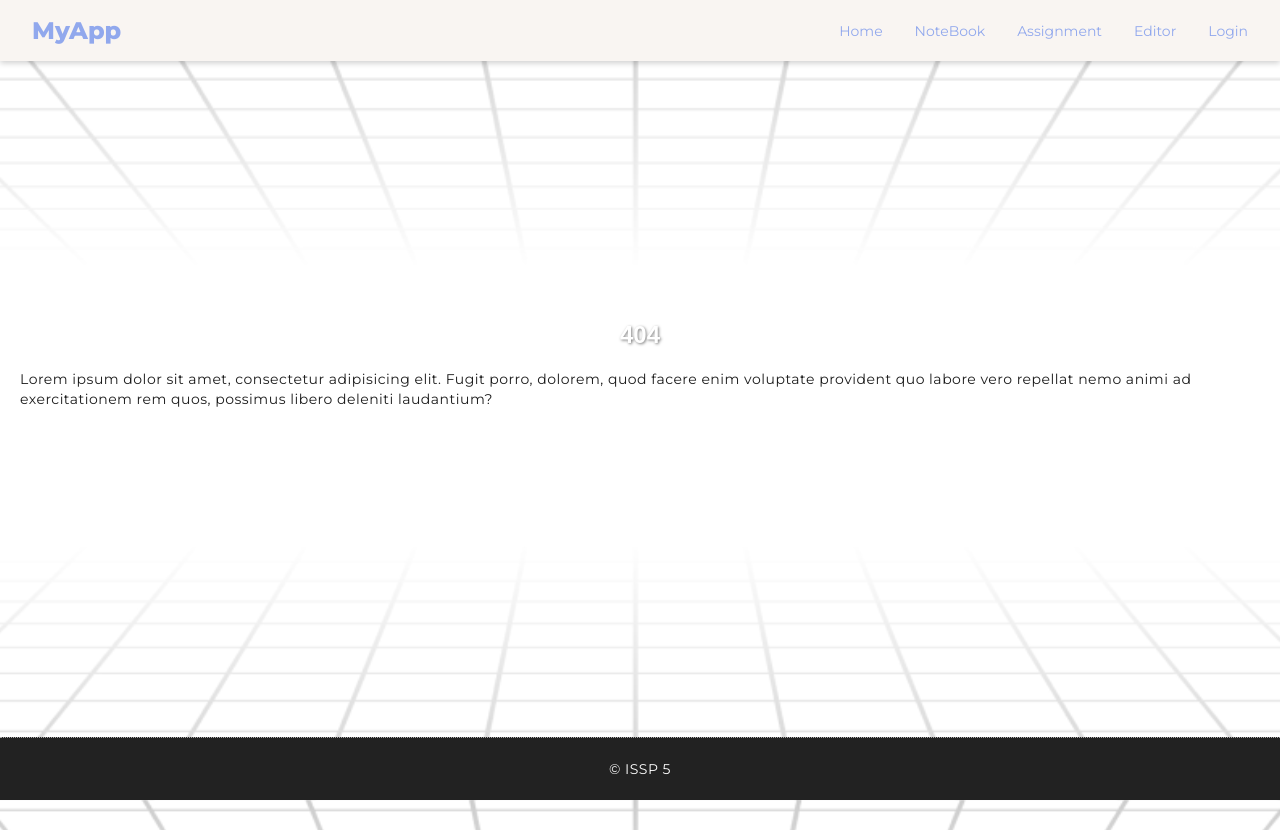
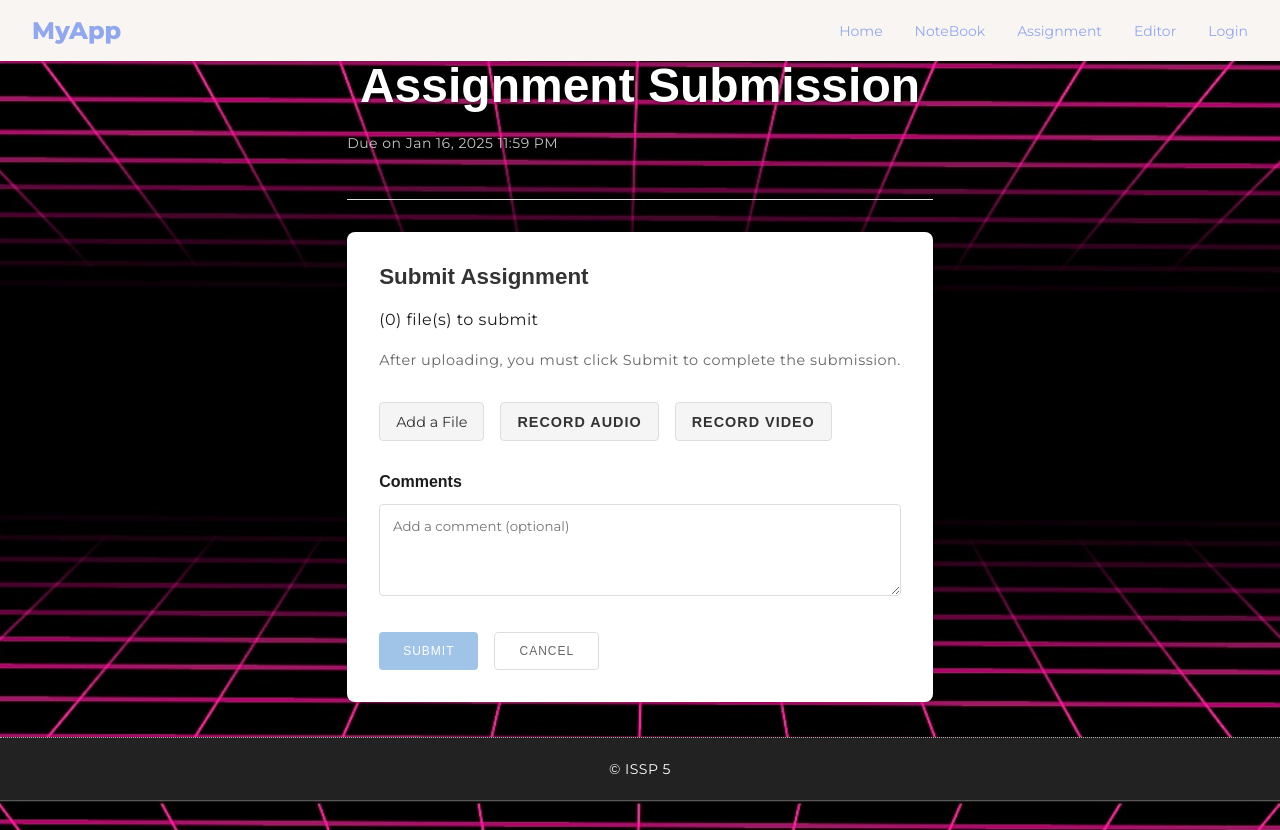
Before and after one commit to JBB0807/ISSP5-Front-End, a React (Vite) app: page /assignment in a window 1280 px wide. Built offline with nearby package versions, Linux system fonts and the light colour scheme; a web font is replaced by a local one.

Commit message:
Add Assignment Page and Update Header; Replace Background Image

```diff
--- a/src/components/Header.jsx
+++ b/src/components/Header.jsx
@@ -17,6 +17,9 @@ const Header = () => {
           <li>
             <Link to="/login">Login</Link>
           </li>
+          <li>
+            <Link to="/assignment">Assignment</Link>
+          </li>
         </ul>
       </nav>
     </header>
--- /dev/null
+++ b/src/pages/AssignmentPage.jsx
@@ -0,0 +1,107 @@
+// Page - Assignment
+import { useEffect, useState } from 'react';
+import '../scss/styles.scss';
+
+const AssignmentPage = () => {
+    const [files, setFiles] = useState([]);
+
+    useEffect(() => {
+        document.title = 'Assignment';
+    }, []);
+
+    const handleFileChange = (e) => {
+        if (e.target.files) {
+            const newFiles = Array.from(e.target.files);
+            setFiles(prevFiles => [...prevFiles, ...newFiles]);
+        }
+    };
+
+    const handleRemoveFile = (index) => {
+        setFiles(prevFiles => prevFiles.filter((_, i) => i !== index));
+    };
+
+    const handleSubmit = (e) => {
+        e.preventDefault();
+        // Here you would typically send the files to a server
+        console.log('Files to submit:', files);
+        alert('Assignment submitted successfully!');
+    };
+
+    return (
+        <main className="assignment-page">
+            <section>
+                <div className="assignment-header">
+                    <h2>Assignment Submission</h2>
+                    <div className="due-date">
+                        <p>Due on Jan 16, 2025 11:59 PM</p>
+                    </div>
+                </div>
+
+                <div className="assignment-container">
+                    <div className="assignment-info">
+                        <h3>Submit Assignment</h3>
+                        <p className="files-count">({files.length}) file(s) to submit</p>
+                        <p className="submission-note">After uploading, you must click Submit to complete the submission.</p>
+                    </div>
+
+                    <div className="file-upload-section">
+                        <div className="upload-buttons">
+                            <label className="file-upload-btn">
+                                <input
+                                    type="file"
+                                    multiple
+                                    onChange={handleFileChange}
+                                    style={{ display: 'none' }}
+                                />
+                                Add a File
+                            </label>
+                            <button className="record-audio-btn">Record Audio</button>
+                            <button className="record-video-btn">Record Video</button>
+                        </div>
+
+                        {files.length > 0 && (
+                            <div className="files-list">
+                                <h4>Selected Files:</h4>
+                                <ul>
+                                    {files.map((file, index) => (
+                                        <li key={index} className="file-item">
+                                            <span className="file-name">{file.name}</span>
+                                            <span className="file-size">({(file.size / 1024).toFixed(2)} KB)</span>
+                                            <button
+                                                className="remove-file-btn"
+                                                onClick={() => handleRemoveFile(index)}
+                                            >
+                                                Remove
+                                            </button>
+                                        </li>
+                                    ))}
+                                </ul>
+                            </div>
+                        )}
+                    </div>
+
+                    <div className="comments-section">
+                        <h4>Comments</h4>
+                        <textarea
+                            placeholder="Add a comment (optional)"
+                            rows="4"
+                        ></textarea>
+                    </div>
+
+                    <div className="submission-buttons">
+                        <button
+                            className="submit-btn"
+                            onClick={handleSubmit}
+                            disabled={files.length === 0}
+                        >
+                            Submit
+                        </button>
+                        <button className="cancel-btn">Cancel</button>
+                    </div>
+                </div>
+            </section>
+        </main>
+    );
+};
+
+export default AssignmentPage;
--- a/src/routers/AppRouter.jsx
+++ b/src/routers/AppRouter.jsx
@@ -11,6 +11,7 @@ import HomePage from "../pages/HomePage";
 import LoginPage from "../pages/LoginPage";
 import PageCodeEditor from "../pages/CodeEditor";
 import PageNotFound from "../pages/PageNotFound";
+import AssignmentPage from "../pages/AssignmentPage";
 import Hero from "../components/Hero";
 import Navbar from "../components/Navbar";
 import Services from "../components/Services";
@@ -39,6 +40,7 @@ const AppRouter = () => {
               </ProtectedRoute>
             }
           />
+          <Route path="/assignment" element={<AssignmentPage />} />
           <Route path="*" element={<PageNotFound />} />
         </Routes>
 
--- a/src/scss/page/_login.scss
+++ b/src/scss/page/_login.scss
@@ -29,7 +29,7 @@
 
 body {
   background: transparent;
-  background-image: url("../../../public/images/grid-background.png");
+  background-image: url("../../../public/images/grid-background.jpg");
   background-size: cover;
   background-position: center;
   background-repeat: no-repeat;
--- /dev/null
+++ b/src/scss/page/assignment.scss
@@ -0,0 +1,198 @@
+// Assignment Page Styling
+
+.assignment-page {
+  display: flex;
+  flex-direction: column;
+  align-items: center;
+  padding: 2rem;
+
+  section {
+    width: 100%;
+    max-width: 900px;
+  }
+
+  .assignment-header {
+    margin-bottom: 2rem;
+    border-bottom: 1px solid #e0e0e0;
+    padding-bottom: 1rem;
+
+    h2 {
+      font-size: 3rem;
+      margin-bottom: 1rem;
+      color: #ffffff;
+    }
+
+    .due-date {
+      color: #c6c6c6;
+      font-size: 1.2rem;
+    }
+  }
+
+  .assignment-container {
+    background-color: #fff;
+    border-radius: 8px;
+    box-shadow: 0 2px 10px rgba(0, 0, 0, 0.1);
+    padding: 2rem;
+
+    .assignment-info {
+      margin-bottom: 2rem;
+
+      h3 {
+        font-size: 1.4rem;
+        margin-bottom: 0.5rem;
+        color: #333;
+      }
+
+      .files-count {
+        font-size: 1rem;
+        margin-bottom: 0.5rem;
+      }
+
+      .submission-note {
+        font-size: 0.9rem;
+        color: #666;
+      }
+    }
+
+    .file-upload-section {
+      margin-bottom: 2rem;
+
+      .upload-buttons {
+        display: flex;
+        gap: 1rem;
+        margin-bottom: 1.5rem;
+        flex-wrap: wrap;
+
+        .file-upload-btn,
+        .record-audio-btn,
+        .record-video-btn {
+          background-color: #f5f5f5;
+          border: 1px solid #ddd;
+          border-radius: 4px;
+          padding: 0.6rem 1rem;
+          cursor: pointer;
+          font-size: 0.9rem;
+          transition: all 0.2s ease;
+          color: #333;
+
+          &:hover {
+            background-color: #e9e9e9;
+          }
+        }
+      }
+
+      .files-list {
+        background-color: #f9f9f9;
+        border-radius: 6px;
+        padding: 1rem;
+
+        h4 {
+          margin-bottom: 0.8rem;
+          font-size: 1rem;
+        }
+
+        ul {
+          list-style: none;
+          padding: 0;
+
+          .file-item {
+            display: flex;
+            align-items: center;
+            padding: 0.5rem 0;
+            border-bottom: 1px solid #eee;
+
+            &:last-child {
+              border-bottom: none;
+            }
+
+            .file-name {
+              flex-grow: 1;
+              font-weight: 500;
+            }
+
+            .file-size {
+              color: #777;
+              margin: 0 1rem;
+              font-size: 0.8rem;
+            }
+
+            .remove-file-btn {
+              background-color: transparent;
+              border: none;
+              color: #ff5252;
+              cursor: pointer;
+              font-size: 0.8rem;
+              padding: 0.3rem 0.6rem;
+
+              &:hover {
+                text-decoration: underline;
+              }
+            }
+          }
+        }
+      }
+    }
+
+    .comments-section {
+      margin-bottom: 2rem;
+
+      h4 {
+        margin-bottom: 0.8rem;
+        font-size: 1rem;
+      }
+
+      textarea {
+        width: 100%;
+        border: 1px solid #ddd;
+        border-radius: 4px;
+        padding: 0.8rem;
+        font-family: inherit;
+        resize: vertical;
+
+        &:focus {
+          outline: none;
+          border-color: #4a90e2;
+        }
+      }
+    }
+
+    .submission-buttons {
+      display: flex;
+      gap: 1rem;
+
+      .submit-btn,
+      .cancel-btn {
+        padding: 0.7rem 1.5rem;
+        border-radius: 4px;
+        font-weight: 500;
+        cursor: pointer;
+        transition: all 0.2s ease;
+      }
+
+      .submit-btn {
+        background-color: #4a90e2;
+        color: white;
+        border: none;
+
+        &:hover {
+          background-color: #3a7bc8;
+        }
+
+        &:disabled {
+          background-color: #a0c3e8;
+          cursor: not-allowed;
+        }
+      }
+
+      .cancel-btn {
+        background-color: transparent;
+        border: 1px solid #ddd;
+        color: #666;
+
+        &:hover {
+          background-color: #f5f5f5;
+        }
+      }
+    }
+  }
+}
--- a/src/scss/styles.scss
+++ b/src/scss/styles.scss
@@ -13,6 +13,7 @@
 @use "./page//home";
 @use "./page//login";
 @use "./page/code_editor";
+@use "./page/assignment";
 
 // Utilities
 @use "./utilities/utility-classes";
```
Also changed, not shown: public/images/grid-background.jpg (added), public/images/grid-background.png (deleted).
